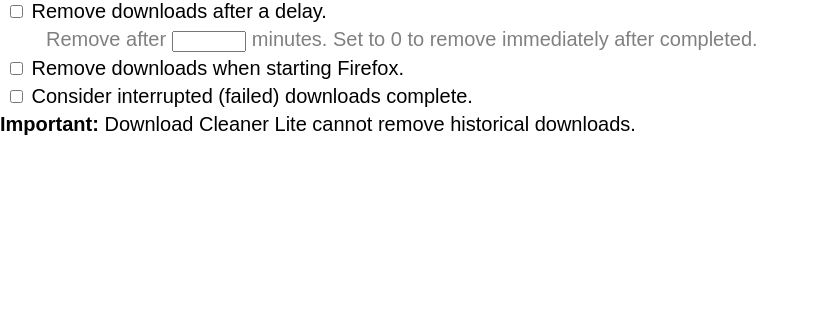
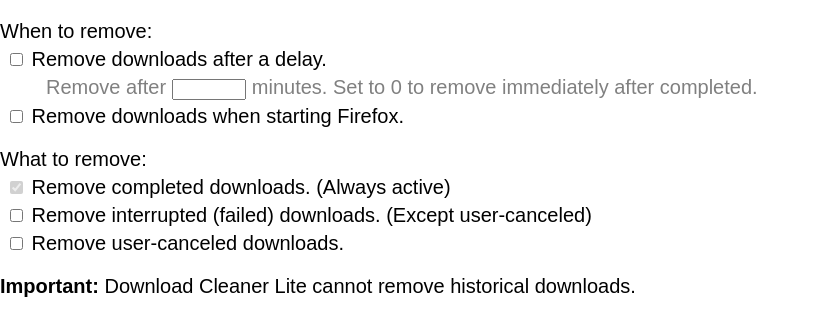
Before and after one commit to fuzzykiller/download-cleaner-lite, a website with bundled scripts: page options.html in a window 1280 px wide. Shown: the whole page, without its empty margins (0-819 px from the left). Built offline with nearby package versions, Linux system fonts and the light colour scheme.

Commit message:
Add special handling for user-canceled downloads

```diff
--- a/lib/options.ts
+++ b/lib/options.ts
@@ -1,5 +1,5 @@
 /*
-Copyright 2019 Daniel Betz
+Copyright 2024 Daniel Betz
 
 Licensed under the Apache License, Version 2.0 (the "License");
 you may not use this file except in compliance with the License.
@@ -18,12 +18,14 @@ const removeAtStartupKey = "removeAtStartup";
 const removeAfterDelayKey = "removeAfterDelay";
 const removalDelayKey = "removalDelayInMinutes";
 const removeInterruptedKey = "removeInterrupted";
+const removeCanceledKey = "removeCanceled";
 
 const settings = {
   [removalDelayKey]: 1,
   [removeAfterDelayKey]: true,
   [removeAtStartupKey]: false,
   [removeInterruptedKey]: true,
+  [removeCanceledKey]: true,
 };
 
 type Settings = typeof settings;
--- a/options.html
+++ b/options.html
@@ -7,12 +7,16 @@
       html,
       body {
         margin: 0;
-        height: 100vh;
+        box-sizing: border-box;
       }
 
       body {
         font: message-box;
         font-size: 1.25em;
+      }
+
+      p.section-title {
+        margin-bottom: 5px;
       }
 
       div {
@@ -48,6 +52,7 @@
     </style>
   </head>
   <body>
+    <p class="section-title">When to remove:</p>
     <div>
       <label>
         <input type="checkbox" id="delayEnabledInput" /> Remove downloads after
@@ -74,17 +79,31 @@
         downloads when starting Firefox.
       </label>
     </div>
+
+    <p class="section-title">What to remove:</p>
     <div>
       <label>
-        <input type="checkbox" id="removeInterruptedEnabledInput" /> Consider
-        interrupted (failed) downloads complete.
+        <input type="checkbox" checked disabled /> Remove completed downloads.
+        (Always active)
+      </label>
+    </div>
+    <div>
+      <label>
+        <input type="checkbox" id="removeInterruptedEnabledInput" /> Remove
+        interrupted (failed) downloads. (Except user-canceled)
+      </label>
+    </div>
+    <div>
+      <label>
+        <input type="checkbox" id="removeCanceledEnabledInput" /> Remove
+        user-canceled downloads.
       </label>
     </div>
 
-    <div>
+    <p>
       <strong>Important:</strong> Download Cleaner Lite cannot remove historical
       downloads.
-    </div>
+    </p>
 
     <script type="text/javascript" src="lib/options.js"></script>
     <script type="text/javascript" src="options.js"></script>
```
Also changed, not shown: main.ts (+16 -3 lines), options.ts (+13 -1 lines).
